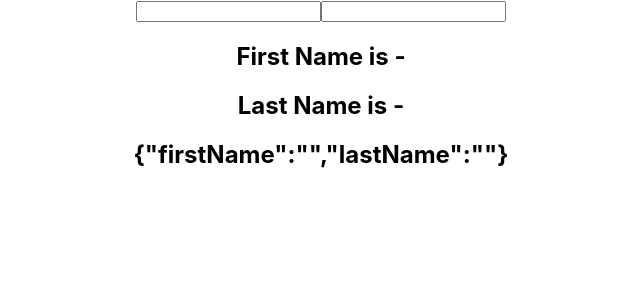
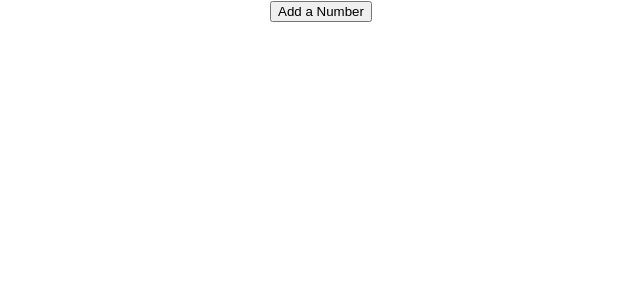
Before and after one commit to Arman-Kabir/hooks-explore-ce, a React (Create React App) app: page / in a window 1280 px wide. Shown: the top 300 px of the page, without its empty margins (319-959 px from the left). Built offline with nearby package versions, Linux system fonts and the light colour scheme.

Commit message:
exploring useState with array

```diff
--- a/src/App.js
+++ b/src/App.js
@@ -1,6 +1,7 @@
 import './App.css';
 import ClassCounter from './components/useState/ClassCounter';
 import HookCounter from './components/useState/HookCounter';
+import HookCounterFour from './components/useState/HookCounterFour';
 import HookCounterThree from './components/useState/HookCounterThree';
 import HookCounterTwo from './components/useState/HookCounterTwo';
 
@@ -10,7 +11,8 @@
       {/* <ClassCounter></ClassCounter> */}
       {/* <HookCounter></HookCounter> */}
       {/* <HookCounterTwo></HookCounterTwo> */}
-      <HookCounterThree></HookCounterThree>
+      {/* <HookCounterThree></HookCounterThree> */}
+      <HookCounterFour></HookCounterFour>
     </div>
   );
 }
--- /dev/null
+++ b/src/components/useState/HookCounterFour.js
@@ -0,0 +1,25 @@
+import React from 'react';
+import { useState } from 'react';
+
+const HookCounterFour = () => {
+    const [items, setItems] = useState([]);
+
+    const addItem = () => {
+        setItems([...items, {
+            id: items.length,
+            value: Math.floor(Math.random() * 10) + 1
+        }])
+    }
+    return (
+        <div>
+            <button onClick={addItem}>Add a Number</button>
+            <ul>
+                {
+                    items.map(item=> <li key={item.id}>{item.value}</li> )
+                }
+            </ul>
+        </div>
+    );
+};
+
+export default HookCounterFour;
```
